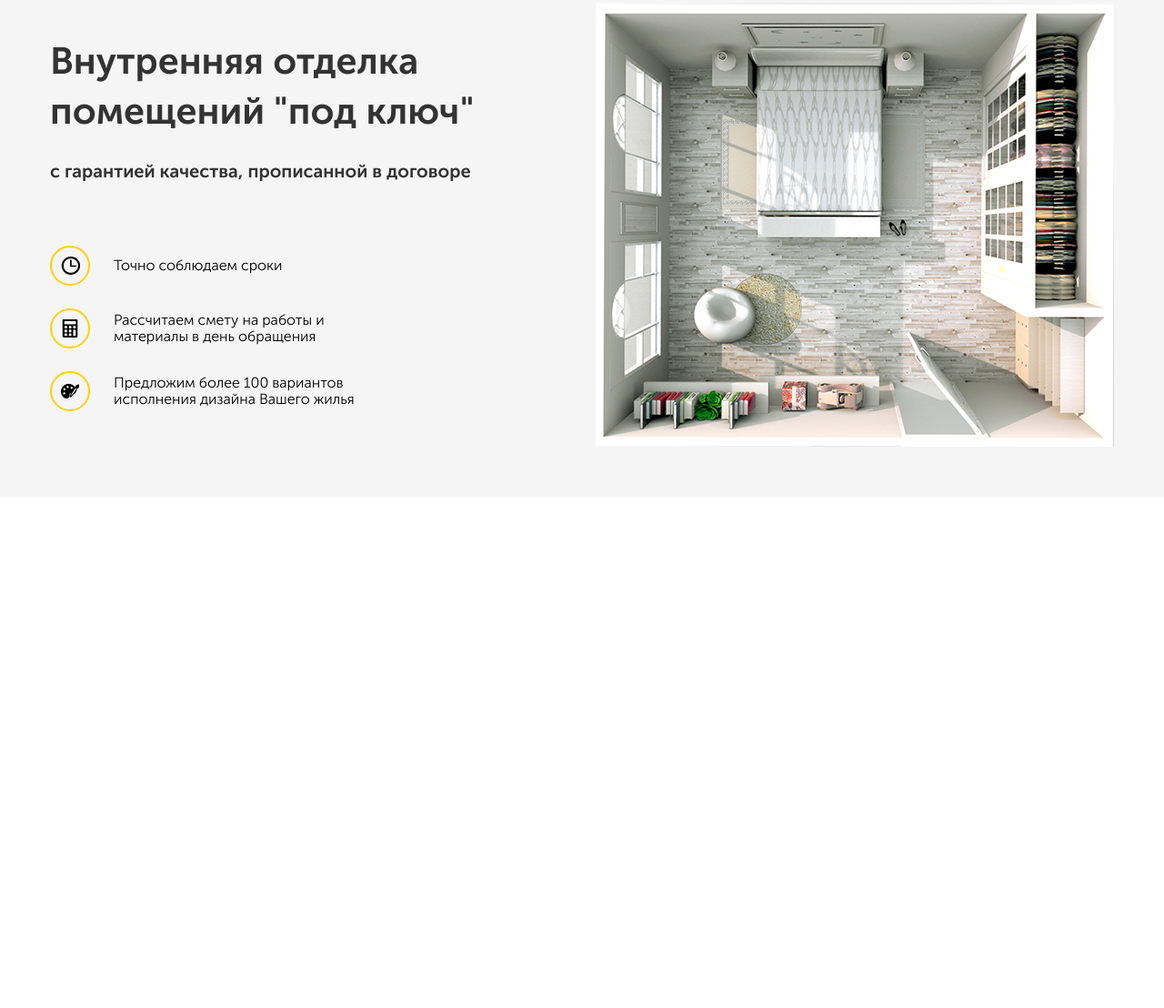
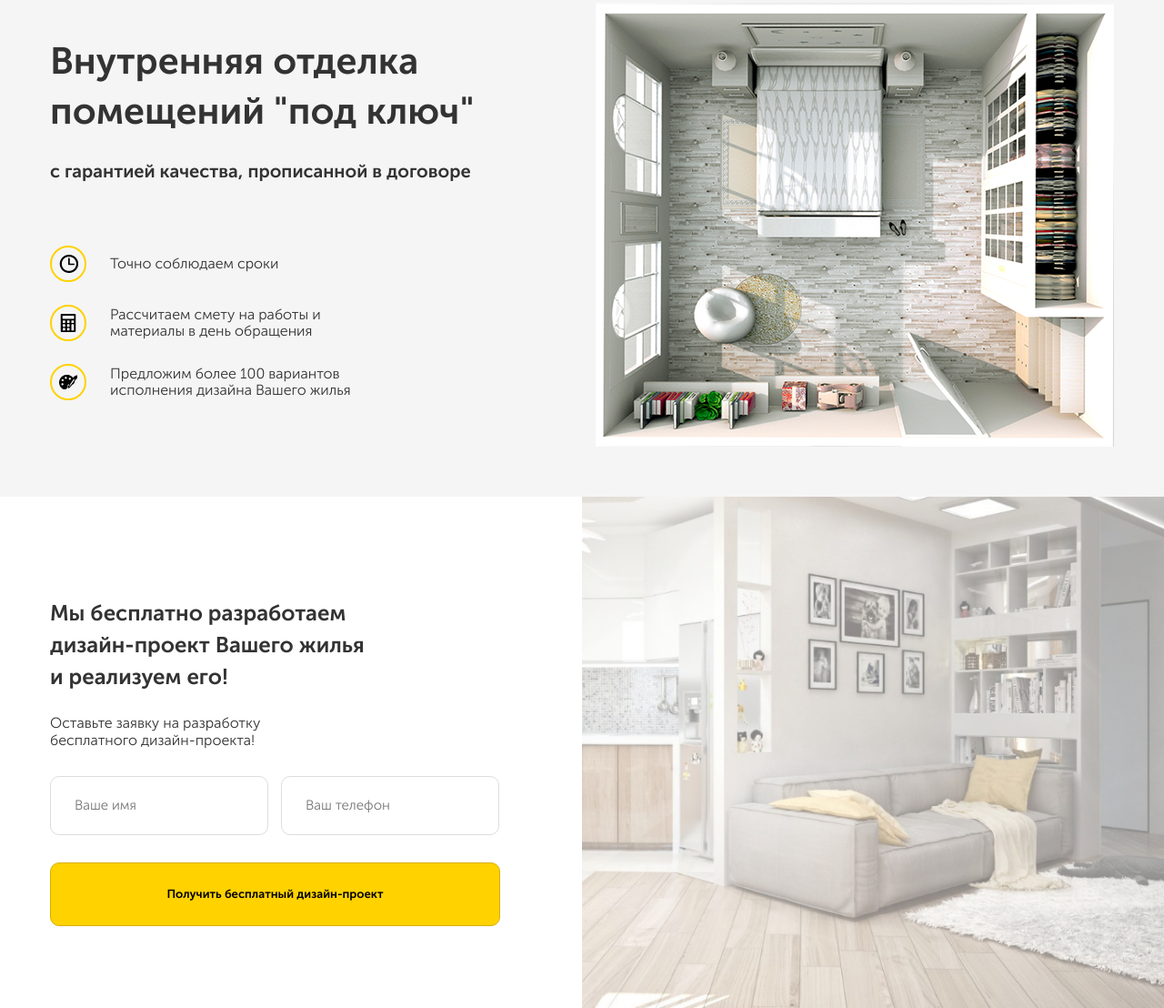
Before and after one commit to Sonikflame/webstart, a plain HTML site: page src/index.html in a window 1280 px wide. Shown: the part 117-1225 px from the top of the page at 91% size. Before the commit the page ends 800 px from the top, so only its background shows below. Drawn offline with Linux system fonts and the light colour scheme.

Commit message:
Сверстан блок offer

```diff
--- a/src/index.html
+++ b/src/index.html
@@ -71,6 +71,24 @@
          <!-- /.container -->
       </section>
       <!-- /.hero -->
+      <section class="offer section">
+         <div class="container">
+            <div class="offer-block">
+               <h2 class="section-title offer__title">Мы бесплатно разработаем дизайн-проект Вашего жилья и реализуем его!</h2>
+               <span class="section-subtitle offer__subtitle">Оставьте заявку на разработку бесплатного дизайн-проекта!</span>
+               <!-- /.section-subtitle -->
+               <form action="#" class="form offer__form">
+                  <input type="text" class="input offer__input" placeholder="Ваше имя">
+                  <input type="text" class="input offer__input" placeholder="Ваш телефон">
+                  <button class="button offer__button">Получить бесплатный дизайн-проект</button>
+               </form>
+               <!-- /.form offer__form -->
+            </div>
+            <!-- /.offer-block -->
+         </div>
+         <!-- /.container -->
+      </section>
+      <!-- /.offer -->
    </main>
 
 
--- a/src/sass/_colors.sass
+++ b/src/sass/_colors.sass
@@ -1,4 +1,5 @@
-$bg-color: #f5f5f5
+$secondary: #f5f5f5
 $main-color: #ffd200
 $text-color: #333333
 $button-border: #D6B000
+$input-border: #dddddd
--- a/src/sass/_interface.sass
+++ b/src/sass/_interface.sass
@@ -1,6 +1,9 @@
+*
+   box-sizing: border-box
 body
    +reg
-   box-sizing: border-box
+   background-color: #fff
+   color: $text-color
 img
    max-width: 100%
 .container
@@ -13,4 +16,19 @@ img
    padding: 18px 30px
    +bold
    font-size: px-to-rem(13px)
-   color: $text-color
+   &:hover
+      background-color: lighten($main-color, 10%)
+      cursor: pointer
+.section
+   padding: 90px 0
+   &-title
+      +bold
+      font-size: 24px
+   &-subtitle
+      display: block
+      font-size: 16px
+.input
+   border: 1px solid $input-border
+   padding: 23px 26px
+   font-size: 15px
+   border-radius: 10px
--- a/src/sass/blocks/_hero.sass
+++ b/src/sass/blocks/_hero.sass
@@ -1,5 +1,5 @@
 .hero
-   background-color: $bg-color
+   background-color: $secondary
    padding: 51px 0
    &-block
       display: flex
@@ -9,14 +9,14 @@
       &__title
          font-size: 41px
          line-height: 55px
-         color: $text-color
+         //color: $text-color
          margin-top: 37px
          +bold
       &__subtitle
          display: inline-block
          font-size: 20px
          +bold
-         color: $text-color
+         //color: $text-color
          margin-bottom: 70px
    &-list
       margin: 0
@@ -25,6 +25,8 @@
          display: flex
          align-items: center
          margin-bottom: 25px
+         &:last-child
+            margin-bottom: 0
       &__image
          width: 40px
          height: 40px
--- a/src/sass/blocks/_navbar.sass
+++ b/src/sass/blocks/_navbar.sass
@@ -11,7 +11,7 @@
    &__address
       display: flex
       flex-direction: column
-      color: $text-color
+      //color: $text-color
       font-size: px-to-rem(13px)
    &__button
       margin-left: 30px
--- /dev/null
+++ b/src/sass/blocks/_offer.sass
@@ -0,0 +1,32 @@
+.offer
+   background: url('../img/offer/offer-bg.jpg') no-repeat
+   background-position: center right
+   background-size: contain
+   position: relative
+   &:before
+      content: ''
+      width: 50%
+      height: 100%
+      position: absolute
+      top: 0
+      left: 0
+      background-color: #ffffff
+   &-block
+      width: 50%
+      padding-right: 90px
+      position: relative
+   &__title
+      max-width: 350px
+      line-height: 35px
+      margin-bottom: 25px
+   &__subtitle
+      max-width: 250px
+      margin-bottom: 30px
+   &__input
+      margin-bottom: 30px
+      width: 240px
+      &:first-child
+         margin-right: 10px
+   &__button
+      width: 100%
+      min-height: 70px
--- a/src/sass/style.sass
+++ b/src/sass/style.sass
@@ -6,6 +6,7 @@
 @import 'blocks/navbar'
 /* Стили главного экрана */
 @import 'blocks/hero'
+@import 'blocks/offer'
 
 /* Подключение медиа запросов */
 @import 'media'
```
Also changed, not shown: src/css/style.css, src/img/offer/offer-bg.jpg (added), 1 other file.
